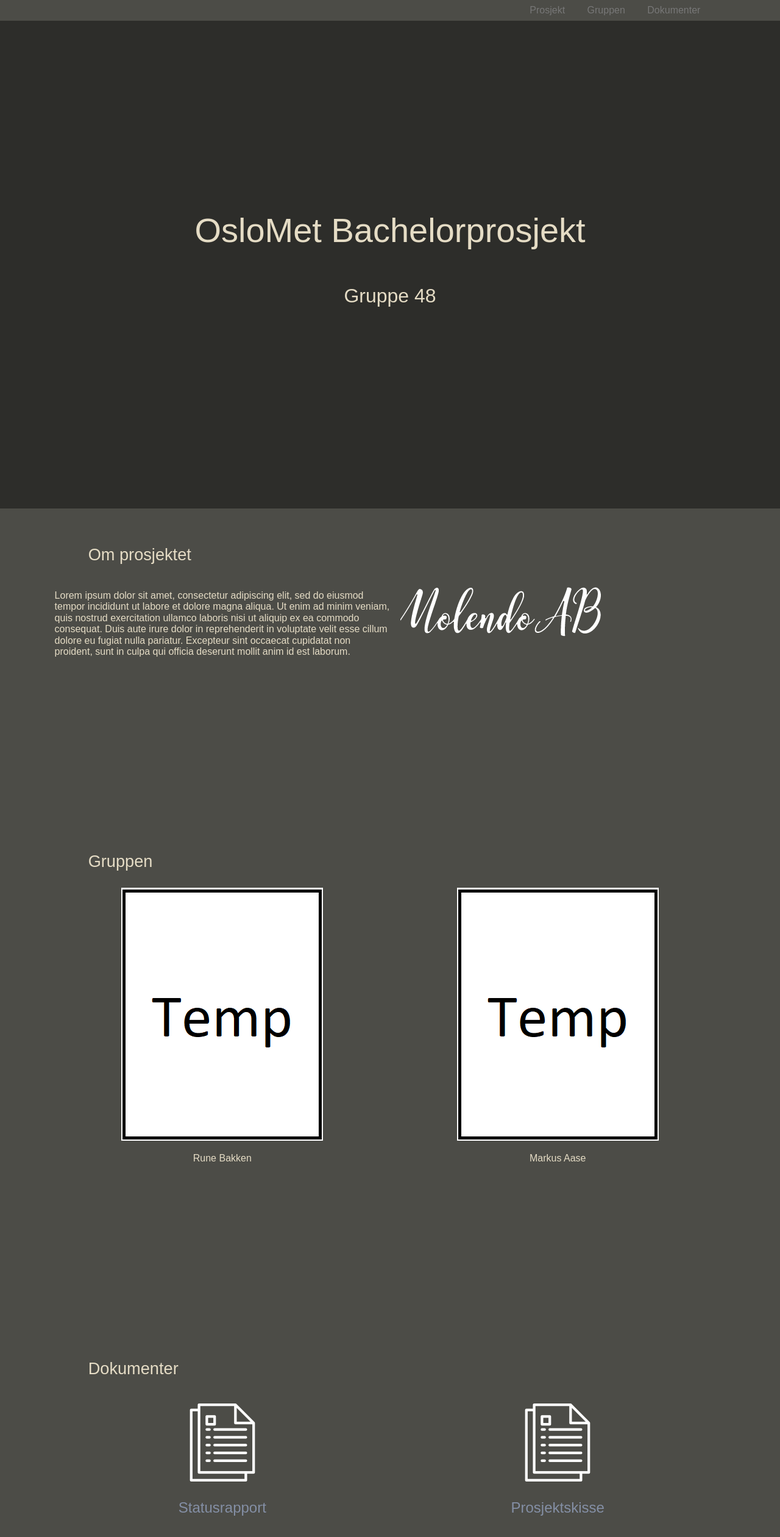
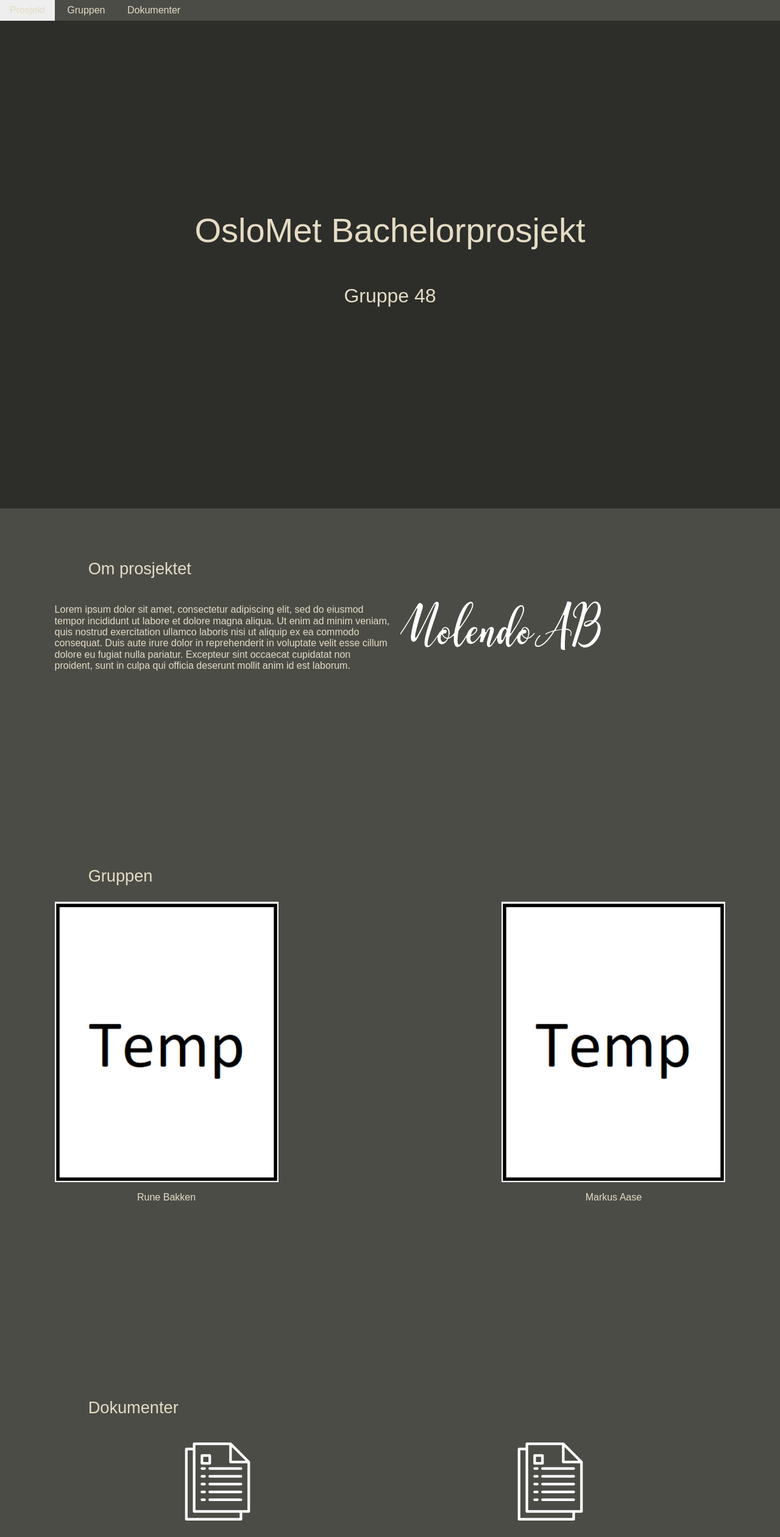
Before and after one commit to MarkusAase/bachelorprosjekt, a plain HTML site: page index.html in a window 1280 px wide. Shown: the top 2521 px of the page at 61% size. Drawn offline with nearby package versions, Linux system fonts and the light colour scheme.

Commit message:
Added support for multiple screen sizes

```diff
--- a/index.css
+++ b/index.css
@@ -17,7 +17,6 @@ body {
 #contentContainer {
     margin-left: 7%;
     margin-right: 7%;
-    margin-top: 65%;
 }
 
 .center {
@@ -60,18 +59,18 @@ a:active {
 
 .documentLinks {
     padding: 15px;
+    display: inline-block;
 }
 
 .documentLinks:hover {
     background-color: #2d2d2d;
-    display: inline-block;
+
 }
 
 #titleBG {
-   height: 100%;
+   height: 100vh;
    width: 100%;
     background-color: #2D2D2A;
-    position: absolute;
     margin-top: 0;
 }
 
@@ -83,3 +82,11 @@ a:active {
 .documentText {
     font-size: 150%;
 }
+
+.menu-text {
+    color: #E5DCC5;
+}
+
+.group-image {
+    width: 100%;
+}
--- a/index.html
+++ b/index.html
@@ -6,29 +6,29 @@
     <title>Bachelorprosjekt Gruppe 48</title>
     <link rel="stylesheet" href="https://unpkg.com/purecss@2.0.5/build/pure-min.css" integrity="sha384-LTIDeidl25h2dPxrB2Ekgc9c7sEC3CWGM6HeFmuDNUjX76Ert4Z4IY714dhZHPLd" crossorigin="anonymous">
     <link rel="stylesheet" href="index.css">
+    <link rel="stylesheet" href="https://unpkg.com/purecss@2.0.5/build/grids-responsive-min.css">
 </head>
 <body>
     <!--Header-->
     <header class="pure-g">
-        <div class="pure-u-1-3"></div>
-        <div class="pure-u-1-3"></div>
+
 
         <!--Navigation-->
-        <div class="pure-u-1-3">
-            <div class="pure-menu pure-menu-horizontal">
+        <div class="pure-u-1-3 pure-u--*">
+            <div class="pure-menu pure-menu-horizontal ">
                 <ul class="pure-menu-list">
                     <li class="pure-menu-item">
-                        <a href="#Project" class="pure-menu-link">Prosjekt</a>
+                        <a href="#Project" class="pure-menu-link menu-text">Prosjekt</a>
                     </li>
                 </ul>
                 <ul class="pure-menu-list">
                     <li class="pure-menu-item">
-                        <a href="#AboutUs" class="pure-menu-link">Gruppen</a>
+                        <a href="#AboutUs" class="pure-menu-link menu-text">Gruppen</a>
                     </li>
                 </ul>
                 <ul class="pure-menu-list">
                     <li class="pure-menu-item">
-                        <a href="#Documents" class="pure-menu-link">Dokumenter</a>
+                        <a href="#Documents" class="pure-menu-link menu-text">Dokumenter</a>
                     </li>
                 </ul>
             </div>
@@ -40,13 +40,15 @@
     <div id="titleUndertext" class="pure-u-1-1 center">Gruppe 48</div>
 </div>
 
+<br><br><br>
+
 <div id="contentContainer">
     <!--Prosjektet-->
 <div id="Project" class="pure-g">
     <div class="pure-u-1-1 sectionTitles"><p>Om prosjektet</p></div>
 </div>
 <div class="pure-g">
-    <div class="pure-u-1-2"><p>Lorem ipsum dolor sit amet,
+    <div class="pure-u-md-1-2 pure-u-1-1"><p>Lorem ipsum dolor sit amet,
      consectetur adipiscing elit, sed do eiusmod tempor
       incididunt ut labore et dolore magna aliqua.
        Ut enim ad minim veniam, quis nostrud exercitation
@@ -56,7 +58,7 @@
            occaecat cupidatat non proident, sunt in culpa qui officia
             deserunt mollit anim id est laborum.</p></div>
 
-                <div class="pure-u-1-2"><img src="images/molendoab-hvit.png" alt="Molendo AB Logo"></div>
+                <div class="pure-u-md-1-2 pure-u-1-1"><img class="pure-img" src="images/molendoab-hvit.png" alt="Molendo AB Logo"></div>
         </div>
 
 
@@ -67,13 +69,17 @@
     <div class="pure-u-1-1 sectionTitles"><p>Gruppen</p></div></div>
 
 <div class="pure-g center">
-    <div class="pure-u-1-2">
-        <img src="images/Temp.png" alt="Bilde av Rune Bakken">
+    <div class="pure-u-md-1-3 pure-u-1-2">
+        <div>
+         <img class="pure-img group-image" src="images/Temp.png" alt="Bilde av Rune Bakken">
         <p class="Name">Rune Bakken</p>
+        </div>
     </div>
 
-    <div class="pure-u-1-2">
-        <img src="images/Temp.png" alt="Bilde av Markus Aase">
+    <div class="pure-u-md-1-3"></div>
+
+    <div class="pure-u-md-1-3 pure-u-1-2">
+        <img class="pure-img group-image" src="images/Temp.png" alt="Bilde av Markus Aase">
         <p class="Name">Markus Aase</p>
     </div>
 </div>
@@ -87,7 +93,7 @@
     <div class="pure-u-1-2">
         <div class="documentLinks">
             <a href="documents/Statusrapport.pdf">
-                <img src="images/document128hvit.png" alt="Dokument ikon">
+                <img class="pure-img" src="images/document128hvit.png" alt="Dokument ikon">
                 <p class="documentText">Statusrapport</p>
             </a>
         </div>
@@ -97,7 +103,7 @@
     <div class="pure-u-1-2">
         <div class="documentLinks">
             <a href="documents/Prosjektskisse.pdf">
-                <img src="images/document128hvit.png" alt="Dokument ikon">
+                <img class="pure-img" src="images/document128hvit.png" alt="Dokument ikon">
                 <p class="documentText">Prosjektskisse</p>
             </a>
         </div>
@@ -110,7 +116,7 @@
     <div class="pure-u-1-2">
         <div class="documentLinks">
             <a href="documents/Forprosjektrapport.pdf">
-                <img src="images/document128hvit.png" alt="Dokument ikon">
+                <img class="pure-img" src="images/document128hvit.png" alt="Dokument ikon">
                 <p class="documentText">Forprosjekt</p>
             </a>
         </div>
@@ -118,8 +124,8 @@
 
     <div class="pure-u-1-2">
         <div class="documentLinks">
-            <a href="documents/Prosjektrapport.pdf">
-                <img src="images/document128hvit.png" alt="Dokument ikon">
+            <a href="#">
+                <img class="pure-img" src="images/document128hvit.png" alt="Dokument ikon">
                 <p class="documentText">Prosjektrapport</p>
             </a>
         </div>
```
